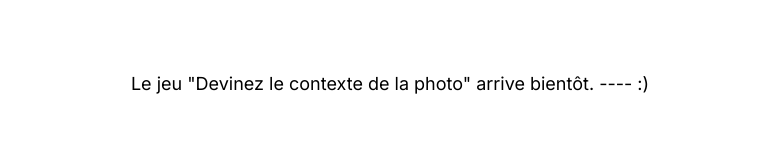
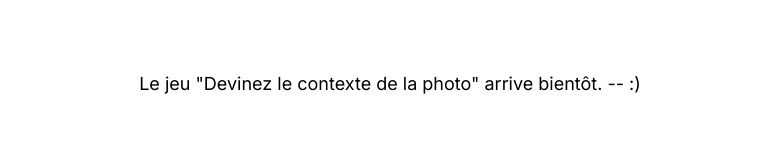
Before and after one commit to kladriva/olabophoto-gamification, a Next.js app in the folder frontend/: page / in a window 1280 px wide. Shown: the part 316-476 px from the top of the page, without its empty margins (250-1028 px from the left). Built offline with nearby package versions, Linux system fonts and the light colour scheme.

Commit message:
fix cross origin

```diff
--- a/frontend/app/page.tsx
+++ b/frontend/app/page.tsx
@@ -2,7 +2,7 @@ export default function Home() {
   return (
     <main className="flex min-h-screen flex-col items-center justify-between p-24">
       <h1 className="text-4xl font-bold">Bienvenue sur OlaboPhoto Gamification !</h1>
-      <p className="text-lg mt-4">Le jeu "Devinez le contexte de la photo" arrive bientôt. ---- :) </p>
+      <p className="text-lg mt-4">Le jeu "Devinez le contexte de la photo" arrive bientôt. -- :) </p>
       <div className="mt-8">
         <p>Veuillez vous connecter ou vous inscrire.</p>
         {/* Ici, tu ajouteras tes composants de connexion/inscription */}
--- a/frontend/next.config.js
+++ b/frontend/next.config.js
@@ -1,6 +1,8 @@
 /** @type {import('next').NextConfig} */
 const nextConfig = {
-  // Ajoutez vos configurations Next.js ici
+    allowedNextDevOrigins: ['http://olabophotodevine.kladriva.fr'],
+    // Ajoutez vos configurations Next.js ici
+
 };
 
 module.exports = nextConfig;
```
